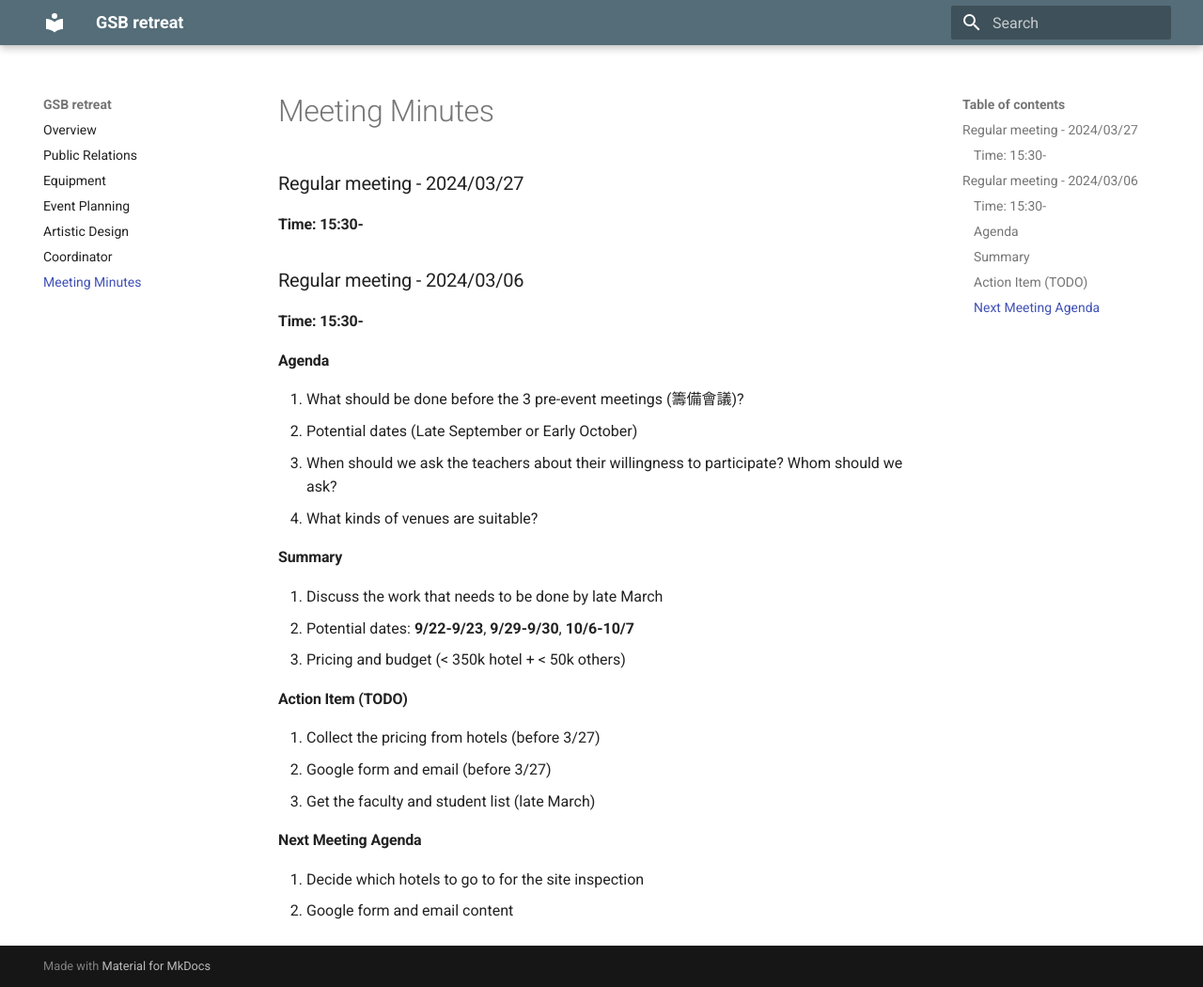
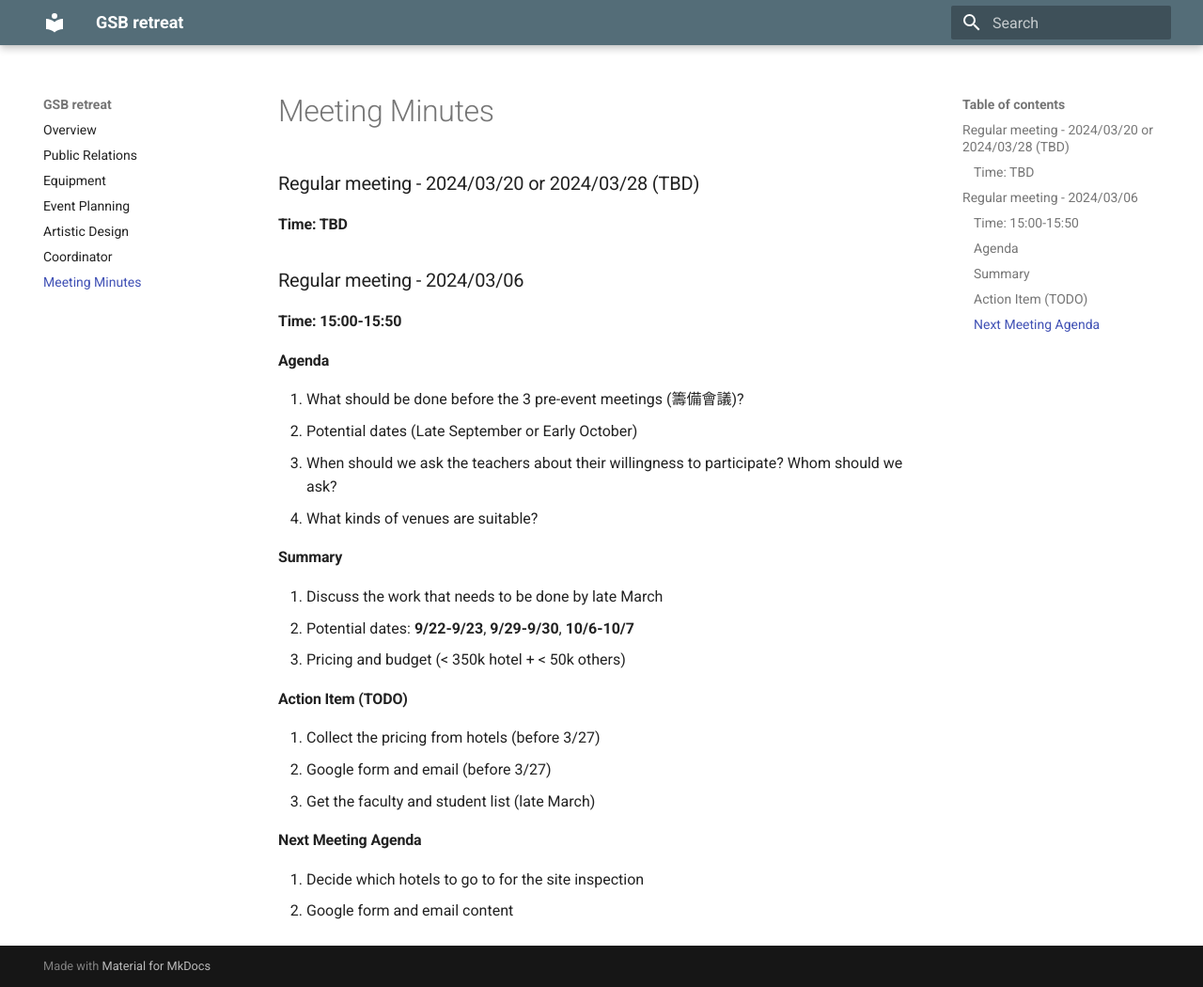
Before and after one commit to yehzx/gsb_retreat_organization, an MkDocs documentation site: the page built from docs/meeting_minutes.md, in a window 1280 px wide and 1050 px high. Shown: the whole window at 94% size. Built offline with MkDocs 1.6.1 and Material for MkDocs 9.7.7, drawn with Linux system fonts in a browser that asks for light colours.

```diff
--- a/docs/meeting_minutes.md
+++ b/docs/meeting_minutes.md
@@ -1,10 +1,10 @@
-### Regular meeting - 2024/03/27
+### Regular meeting - 2024/03/20 or 2024/03/28 (TBD)
 
-#### Time: 15:30-
+#### Time: TBD
 
 ### Regular meeting - 2024/03/06
 
-#### Time: 15:30-
+#### Time: 15:00-15:50
 
 #### Agenda
 1. What should be done before the 3 pre-event meetings (籌備會議)?
```
Also changed, not shown: docs/equipment.md (+3 -1 lines), docs/event_planning.md (+1 -1 lines).
